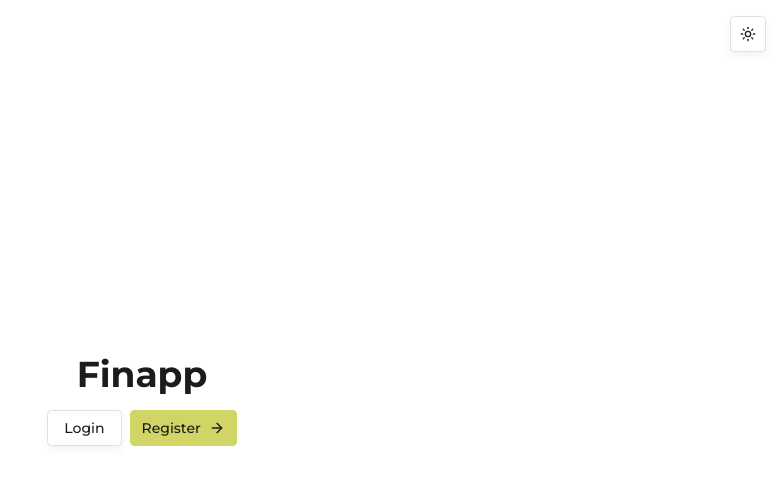
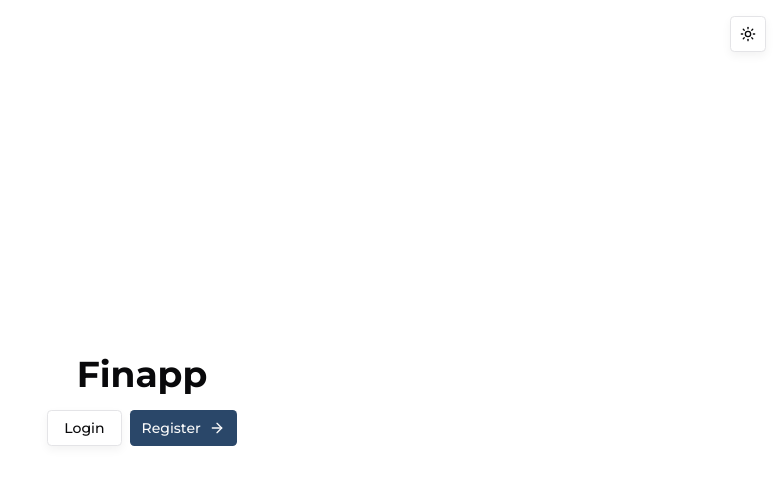
Before and after one commit to coder-muller/finapp, a Next.js app: page / in a window 1280 px wide. Shown: the top 484 px of the page, without its empty margins (498-1280 px from the left). Built offline with nearby package versions, Linux system fonts and the light colour scheme.

Commit message:
refactor: new color identity;

```diff
--- a/app/globals.css
+++ b/app/globals.css
@@ -71,112 +71,112 @@
 :root {
   --radius: 0.4rem;
   --background: oklch(1.0000 0 0);
-  --foreground: oklch(0.2264 0 0);
-  --card: oklch(0.9791 0 0);
-  --card-foreground: oklch(0.2264 0 0);
-  --popover: oklch(0.9791 0 0);
-  --popover-foreground: oklch(0.2264 0 0);
-  --primary: oklch(0.8467 0.1348 111.2851);
-  --primary-foreground: oklch(0.2264 0 0);
-  --secondary: oklch(0.9219 0 0);
-  --secondary-foreground: oklch(0.2264 0 0);
-  --muted: oklch(0.9551 0 0);
-  --muted-foreground: oklch(0.5624 0 0);
-  --accent: oklch(0.8910 0.0670 111.3955);
-  --accent-foreground: oklch(0.2264 0 0);
+  --foreground: oklch(0.1408 0.0044 285.8229);
+  --card: oklch(0.9674 0.0013 286.3752);
+  --card-foreground: oklch(0.1408 0.0044 285.8229);
+  --popover: oklch(1.0000 0 0);
+  --popover-foreground: oklch(0.1408 0.0044 285.8229);
+  --primary: oklch(0.3916 0.0679 253.3493);
+  --primary-foreground: oklch(0.9851 0 0);
+  --secondary: oklch(0.9674 0.0013 286.3752);
+  --secondary-foreground: oklch(0.1408 0.0044 285.8229);
+  --muted: oklch(0.9674 0.0013 286.3752);
+  --muted-foreground: oklch(0.5517 0.0138 285.9385);
+  --accent: oklch(0.9593 0.0069 247.8964);
+  --accent-foreground: oklch(0.2103 0.0059 285.8852);
   --destructive: oklch(0.6368 0.2078 25.3313);
-  --border: oklch(0.9067 0 0);
-  --input: oklch(0.9219 0 0);
-  --ring: oklch(0.8467 0.1348 111.2851);
-  --chart-1: oklch(0.8467 0.1348 111.2851);
-  --chart-2: oklch(0.5418 0.0311 229.6674);
-  --chart-3: oklch(0.6988 0.1460 56.3014);
-  --chart-4: oklch(0.8942 0.0456 245.2802);
-  --chart-5: oklch(0.6721 0.1673 357.1364);
-  --sidebar: oklch(0.9791 0 0);
-  --sidebar-foreground: oklch(0.2264 0 0);
-  --sidebar-primary: oklch(0.8467 0.1348 111.2851);
-  --sidebar-primary-foreground: oklch(0.2264 0 0);
-  --sidebar-accent: oklch(0.8910 0.0670 111.3955);
-  --sidebar-accent-foreground: oklch(0.2264 0 0);
-  --sidebar-border: oklch(0.9067 0 0);
-  --sidebar-ring: oklch(0.8467 0.1348 111.2851);
-  --destructive-foreground: oklch(1.0000 0 0);
+  --border: oklch(0.9197 0.0040 286.3202);
+  --input: oklch(0.9197 0.0040 286.3202);
+  --ring: oklch(0.7628 0.1627 69.3680);
+  --chart-1: oklch(0.3916 0.0679 253.3493);
+  --chart-2: oklch(0.7628 0.1627 69.3680);
+  --chart-3: oklch(0.5517 0.0138 285.9385);
+  --chart-4: oklch(0.7118 0.0129 286.0665);
+  --chart-5: oklch(0.8711 0.0055 286.2860);
+  --sidebar: oklch(0.9674 0.0013 286.3752);
+  --sidebar-foreground: oklch(0.1408 0.0044 285.8229);
+  --sidebar-primary: oklch(0.3916 0.0679 253.3493);
+  --sidebar-primary-foreground: oklch(0.9851 0 0);
+  --sidebar-accent: oklch(1.0000 0 0);
+  --sidebar-accent-foreground: oklch(0.1408 0.0044 285.8229);
+  --sidebar-border: oklch(0.9197 0.0040 286.3202);
+  --sidebar-ring: oklch(0.7628 0.1627 69.3680);
+  --destructive-foreground: oklch(0.9851 0 0);
   --font-sans: Montserrat, ui-sans-serif, sans-serif, system-ui;
   --font-serif: serif;
   --font-mono: JetBrains Mono, ui-monospace, monospace;
   --shadow-color: #000000;
   --shadow-opacity: 0.1;
-  --shadow-blur: 0.5rem;
-  --shadow-spread: 0;
-  --shadow-offset-x: 0;
-  --shadow-offset-y: 0.25rem;
-  --letter-spacing: 0em;
+  --shadow-blur: 10px;
+  --shadow-spread: 0px;
+  --shadow-offset-x: 0px;
+  --shadow-offset-y: 4px;
+  --letter-spacing: 0px;
   --spacing: 0.25rem;
-  --shadow-2xs: 0 0.25rem 0.5rem 0 hsl(0 0% 0% / 0.05);
-  --shadow-xs: 0 0.25rem 0.5rem 0 hsl(0 0% 0% / 0.05);
-  --shadow-sm: 0 0.25rem 0.5rem 0 hsl(0 0% 0% / 0.10), 0 1px 2px -1px hsl(0 0% 0% / 0.10);
-  --shadow: 0 0.25rem 0.5rem 0 hsl(0 0% 0% / 0.10), 0 1px 2px -1px hsl(0 0% 0% / 0.10);
-  --shadow-md: 0 0.25rem 0.5rem 0 hsl(0 0% 0% / 0.10), 0 2px 4px -1px hsl(0 0% 0% / 0.10);
-  --shadow-lg: 0 0.25rem 0.5rem 0 hsl(0 0% 0% / 0.10), 0 4px 6px -1px hsl(0 0% 0% / 0.10);
-  --shadow-xl: 0 0.25rem 0.5rem 0 hsl(0 0% 0% / 0.10), 0 8px 10px -1px hsl(0 0% 0% / 0.10);
-  --shadow-2xl: 0 0.25rem 0.5rem 0 hsl(0 0% 0% / 0.25);
-  --tracking-normal: 0em;
+  --shadow-2xs: 0px 4px 10px 0px hsl(0 0% 0% / 0.05);
+  --shadow-xs: 0px 4px 10px 0px hsl(0 0% 0% / 0.05);
+  --shadow-sm: 0px 4px 10px 0px hsl(0 0% 0% / 0.10), 0px 1px 2px -1px hsl(0 0% 0% / 0.10);
+  --shadow: 0px 4px 10px 0px hsl(0 0% 0% / 0.10), 0px 1px 2px -1px hsl(0 0% 0% / 0.10);
+  --shadow-md: 0px 4px 10px 0px hsl(0 0% 0% / 0.10), 0px 2px 4px -1px hsl(0 0% 0% / 0.10);
+  --shadow-lg: 0px 4px 10px 0px hsl(0 0% 0% / 0.10), 0px 4px 6px -1px hsl(0 0% 0% / 0.10);
+  --shadow-xl: 0px 4px 10px 0px hsl(0 0% 0% / 0.10), 0px 8px 10px -1px hsl(0 0% 0% / 0.10);
+  --shadow-2xl: 0px 4px 10px 0px hsl(0 0% 0% / 0.25);
+  --tracking-normal: 0px;
 }
 
 .dark {
-  --background: oklch(0.1448 0 0);
-  --foreground: oklch(1.0000 0 0);
-  --card: oklch(0.1822 0 0);
-  --card-foreground: oklch(1.0000 0 0);
-  --popover: oklch(0.1822 0 0);
-  --popover-foreground: oklch(1.0000 0 0);
-  --primary: oklch(0.8467 0.1348 111.2851);
-  --primary-foreground: oklch(0.1448 0 0);
-  --secondary: oklch(0.2603 0 0);
-  --secondary-foreground: oklch(1.0000 0 0);
-  --muted: oklch(0.2221 0 0);
-  --muted-foreground: oklch(0.7058 0 0);
-  --accent: oklch(0.4089 0.0481 113.0354);
-  --accent-foreground: oklch(1.0000 0 0);
-  --destructive: oklch(0.6368 0.2078 25.3313);
-  --border: oklch(0.2891 0 0);
-  --input: oklch(0.2603 0 0);
-  --ring: oklch(0.8467 0.1348 111.2851);
-  --chart-1: oklch(0.8467 0.1348 111.2851);
-  --chart-2: oklch(0.7374 0.1669 63.8208);
-  --chart-3: oklch(0.4996 0.0685 245.9301);
-  --chart-4: oklch(0.6890 0.2010 20.4104);
-  --chart-5: oklch(0.7730 0.1006 288.3228);
-  --sidebar: oklch(0.1822 0 0);
-  --sidebar-foreground: oklch(1.0000 0 0);
-  --sidebar-primary: oklch(0.8467 0.1348 111.2851);
-  --sidebar-primary-foreground: oklch(0.1448 0 0);
-  --sidebar-accent: oklch(0.4089 0.0481 113.0354);
-  --sidebar-accent-foreground: oklch(1.0000 0 0);
-  --sidebar-border: oklch(0.2891 0 0);
-  --sidebar-ring: oklch(0.8467 0.1348 111.2851);
-  --destructive-foreground: oklch(1.0000 0 0);
+  --background: oklch(0.1469 0.0041 49.2499);
+  --foreground: oklch(0.9851 0 0);
+  --card: oklch(0.2046 0 0);
+  --card-foreground: oklch(0.9851 0 0);
+  --popover: oklch(0.1469 0.0041 49.2499);
+  --popover-foreground: oklch(0.9851 0 0);
+  --primary: oklch(0.4955 0.0902 253.4117);
+  --primary-foreground: oklch(0.9851 0 0);
+  --secondary: oklch(0.2046 0 0);
+  --secondary-foreground: oklch(0.9851 0 0);
+  --muted: oklch(0.2739 0.0055 286.0326);
+  --muted-foreground: oklch(0.7118 0.0129 286.0665);
+  --accent: oklch(0.2739 0.0055 286.0326);
+  --accent-foreground: oklch(0.9851 0 0);
+  --destructive: oklch(0.3958 0.1331 25.7230);
+  --border: oklch(0.2739 0.0055 286.0326);
+  --input: oklch(0.2739 0.0055 286.0326);
+  --ring: oklch(0.7628 0.1627 69.3680);
+  --chart-1: oklch(0.4955 0.0902 253.4117);
+  --chart-2: oklch(0.7628 0.1627 69.3680);
+  --chart-3: oklch(0.7118 0.0129 286.0665);
+  --chart-4: oklch(0.5517 0.0138 285.9385);
+  --chart-5: oklch(0.4419 0.0146 285.7864);
+  --sidebar: oklch(0.2046 0 0);
+  --sidebar-foreground: oklch(0.9851 0 0);
+  --sidebar-primary: oklch(0.4955 0.0902 253.4117);
+  --sidebar-primary-foreground: oklch(0.9851 0 0);
+  --sidebar-accent: oklch(0.2739 0.0055 286.0326);
+  --sidebar-accent-foreground: oklch(0.9851 0 0);
+  --sidebar-border: oklch(0.2739 0.0055 286.0326);
+  --sidebar-ring: oklch(0.7628 0.1627 69.3680);
+  --destructive-foreground: oklch(0.9851 0 0);
   --radius: 0.4rem;
   --font-sans: Montserrat, ui-sans-serif, sans-serif, system-ui;
   --font-serif: serif;
   --font-mono: JetBrains Mono, ui-monospace, monospace;
   --shadow-color: #000000;
   --shadow-opacity: 0.5;
-  --shadow-blur: 0.75rem;
-  --shadow-spread: 0;
-  --shadow-offset-x: 0;
-  --shadow-offset-y: 0.5rem;
-  --letter-spacing: 0em;
+  --shadow-blur: 10px;
+  --shadow-spread: 0px;
+  --shadow-offset-x: 0px;
+  --shadow-offset-y: 4px;
+  --letter-spacing: 0px;
   --spacing: 0.25rem;
-  --shadow-2xs: 0 0.5rem 0.75rem 0 hsl(0 0% 0% / 0.25);
-  --shadow-xs: 0 0.5rem 0.75rem 0 hsl(0 0% 0% / 0.25);
-  --shadow-sm: 0 0.5rem 0.75rem 0 hsl(0 0% 0% / 0.50), 0 1px 2px -1px hsl(0 0% 0% / 0.50);
-  --shadow: 0 0.5rem 0.75rem 0 hsl(0 0% 0% / 0.50), 0 1px 2px -1px hsl(0 0% 0% / 0.50);
-  --shadow-md: 0 0.5rem 0.75rem 0 hsl(0 0% 0% / 0.50), 0 2px 4px -1px hsl(0 0% 0% / 0.50);
-  --shadow-lg: 0 0.5rem 0.75rem 0 hsl(0 0% 0% / 0.50), 0 4px 6px -1px hsl(0 0% 0% / 0.50);
-  --shadow-xl: 0 0.5rem 0.75rem 0 hsl(0 0% 0% / 0.50), 0 8px 10px -1px hsl(0 0% 0% / 0.50);
-  --shadow-2xl: 0 0.5rem 0.75rem 0 hsl(0 0% 0% / 1.25);
+  --shadow-2xs: 0px 4px 10px 0px hsl(0 0% 0% / 0.25);
+  --shadow-xs: 0px 4px 10px 0px hsl(0 0% 0% / 0.25);
+  --shadow-sm: 0px 4px 10px 0px hsl(0 0% 0% / 0.50), 0px 1px 2px -1px hsl(0 0% 0% / 0.50);
+  --shadow: 0px 4px 10px 0px hsl(0 0% 0% / 0.50), 0px 1px 2px -1px hsl(0 0% 0% / 0.50);
+  --shadow-md: 0px 4px 10px 0px hsl(0 0% 0% / 0.50), 0px 2px 4px -1px hsl(0 0% 0% / 0.50);
+  --shadow-lg: 0px 4px 10px 0px hsl(0 0% 0% / 0.50), 0px 4px 6px -1px hsl(0 0% 0% / 0.50);
+  --shadow-xl: 0px 4px 10px 0px hsl(0 0% 0% / 0.50), 0px 8px 10px -1px hsl(0 0% 0% / 0.50);
+  --shadow-2xl: 0px 4px 10px 0px hsl(0 0% 0% / 1.25);
 }
 
 @layer base {
--- a/app/profile/investments/[investmentId]/page.tsx
+++ b/app/profile/investments/[investmentId]/page.tsx
@@ -27,7 +27,7 @@ const valueChartConfig = {
 const dividendsChartConfig = {
     dividends: {
         label: "Dividends",
-        color: "var(--chart-3)",
+        color: "var(--chart-1)",
     },
 } satisfies ChartConfig;
 
--- a/lib/utils.ts
+++ b/lib/utils.ts
@@ -17,7 +17,7 @@ export function formatDate(date: Date | string | number, currency: Currency) {
 
   const dateObj = new Date(date);
 
-  return new Intl.DateTimeFormat(currency === "USD" ? "en-US" : "pt-BR", {
+  return new Intl.DateTimeFormat("pt-BR", {
     dateStyle: "short",
     timeZone: "UTC",
   }).format(dateObj)
```
